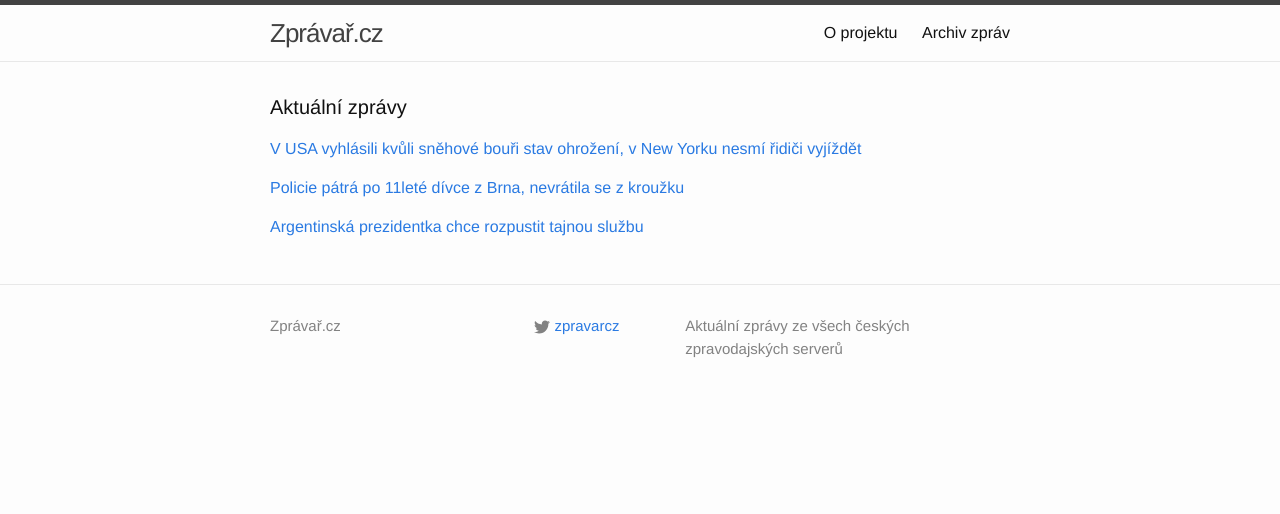
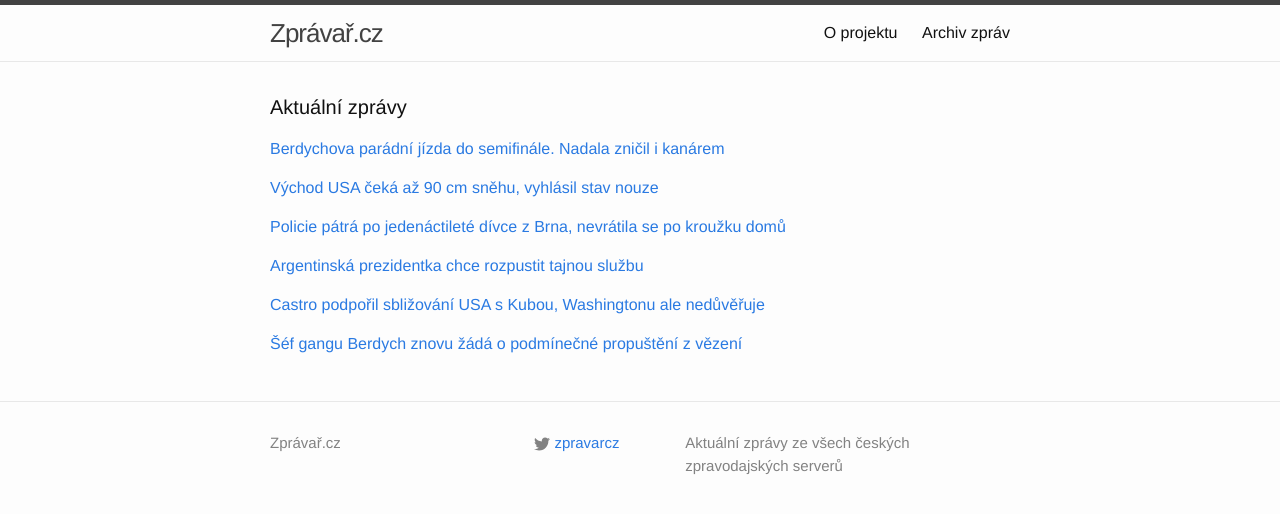
Before and after one commit to adliska/zpravar, a Jekyll site: the page built from index.html, in a window 1280 px wide. Shown: the top 514 px of the page. Built offline with Jekyll 4.4.1, drawn with Linux system fonts in a browser that asks for light colours.

Commit message:
zpravar news update

```diff
--- a/index.html
+++ b/index.html
@@ -5,25 +5,54 @@ layout: default
 <div class="home">
     <h1 class="page-heading">Aktuální zprávy</h1>
 
-<p><a href="javascript:;" onclick="toggle_visibility('zpravy0')">V USA vyhlásili kvůli sněhové bouři stav ohrožení, v New Yorku nesmí řidiči vyjíždět</a></p>
+<p><a href="javascript:;" onclick="toggle_visibility('zpravy0')">Berdychova parádní jízda do semifinále. Nadala zničil i kanárem</a></p>
 <div id="zpravy0" style="display:none">
 <ul>
+<li><a href=http://sport.idnes.cz/berdychova-paradni-jizda-do-semifinale-nadala-znicil-i-kanarem-p6e-/tenis.aspx?c=A150127_051439_tenis_vis>Berdychova parádní jízda do semifinále. Nadala zničil i kanárem - sport.idnes.cz</a></li>
+<li><a href=http://www.sportovninoviny.cz/zpravy/berdych-porazil-nadala-a-je-znovu-v-semifinale-australian-open/1173823>Berdych porazil Nadala a je znovu v semifinále Australian Open - www.sportovninoviny.cz</a></li>
+<li><a href=http://www.rozhlas.cz/_zprava/berdych-porazil-nadala-a-je-v-semifinale-australian-open--1448254>Berdych porazil Nadala a je v semifinále Australian Open - www.rozhlas.cz</a></li>
+<li><a href=http://sport.aktualne.cz/tenis-australian-open-ctvrtfinale-berdych-nadal/r~8cde84b8a5e411e4833a0025900fea04/>Bravo! Berdych zlomil Nadalovo prokletí a je v semifinále - sport.aktualne.cz</a></li>
+<li><a href=http://www.tyden.cz/rubriky/sport/tenis/tenisova-senzace-berdych-rozdrtil-nadala-a-postoupil-do-semifinale_331461.html>Tenisová senzace! Berdych rozdrtil Nadala a postoupil do semifinále - www.tyden.cz</a></li>
+<li><a href=http://sport.idnes.cz/sarapovova-nedala-sanci-bouchardove-a-v-melbourne-je-v-semifinale-pyf-/tenis.aspx?c=A150127_051439_tenis_vis>Šarapovová nedala šanci Bouchardové a v Melbourne je v semifinále - sport.idnes.cz</a></li>
+</ul>
+</div><p><a href="javascript:;" onclick="toggle_visibility('zpravy1')">Východ USA čeká až 90 cm sněhu, vyhlásil stav nouze</a></p>
+<div id="zpravy1" style="display:none">
+<ul>
+<li><a href=http://zpravy.aktualne.cz/zahranici/usa-vyhlizeji-nejvetsi-bouri-vychod-vyhlasil-stav-nouze/r~9bec8ff4a5e911e4833a0025900fea04/>Východ USA čeká až 90 cm sněhu, vyhlásil stav nouze - zpravy.aktualne.cz</a></li>
+<li><a href=http://zahranicni.ihned.cz/c1-63443780-sest-statu-usa-vyhlasilo-stav-ohrozeni-ma-napadnout-az-90-centimetru-snehu>Šest států USA vyhlásilo stav ohrožení. Má napadnout až 90 centimetrů sněhu - zahranicni.ihned.cz</a></li>
+<li><a href=http://zpravy.idnes.cz/snih-kalamita-v-usa-0a6-/zahranicni.aspx?c=A150127_062557_zahranicni_skr>Kvůli sněhu je v USA stav ohrožení, guvernéři vyhlásili zákaz vyjíždět - zpravy.idnes.cz</a></li>
 <li><a href=http://www.novinky.cz/zahranicni/amerika/359898-v-usa-vyhlasili-kvuli-snehove-bouri-stav-ohrozeni-v-new-yorku-nesmi-ridici-vyjizdet.html>V USA vyhlásili kvůli sněhové bouři stav ohrožení, v New Yorku nesmí řidiči vyjíždět - www.novinky.cz</a></li>
 <li><a href=http://www.ceskenoviny.cz/zpravy/zpravy/sest-statu-usa-vyhlasilo-kvuli-snehove-bouri-stav-ohrozeni/1173814>Šest států USA vyhlásilo kvůli sněhové bouři stav ohrožení - www.ceskenoviny.cz</a></li>
 <li><a href=http://zpravy.aktualne.cz/zahranici/vychodni-pobrezi-usa-ocekava-rekordni-privaly-snehu/r~96d6de90a5b011e4ab15002590604f2e/>Východní pobřeží USA očekává rekordní přívaly sněhu - zpravy.aktualne.cz</a></li>
 </ul>
-</div><p><a href="javascript:;" onclick="toggle_visibility('zpravy1')">Policie pátrá po 11leté dívce z Brna, nevrátila se z kroužku</a></p>
-<div id="zpravy1" style="display:none">
+</div><p><a href="javascript:;" onclick="toggle_visibility('zpravy2')">Policie pátrá po jedenáctileté dívce z Brna, nevrátila se po kroužku domů</a></p>
+<div id="zpravy2" style="display:none">
 <ul>
+<li><a href=http://www.rozhlas.cz/_zprava/policie-patra-po-jedenactilete-divce-z-brna-nevratila-se-po-krouzku-domu--1448253>Policie pátrá po jedenáctileté dívce z Brna, nevrátila se po kroužku domů - www.rozhlas.cz</a></li>
+<li><a href=http://www.novinky.cz/krimi/359901-policie-patra-po-11lete-divce-z-brna-nevratila-se-z-krouzku-domu.html>Policie pátrá po 11leté dívce z Brna, nevrátila se z kroužku domů  - www.novinky.cz</a></li>
 <li><a href=http://zpravy.aktualne.cz/regiony/jihomoravsky/policie-patra-po-11lete-divce-z-brna-nevratila-se-z-krouzku/r~362aea6ca5e411e4a7d8002590604f2e/>Policie pátrá po 11leté dívce z Brna, nevrátila se z kroužku - zpravy.aktualne.cz</a></li>
 <li><a href=http://www.ceskenoviny.cz/zpravy/zpravy/policie-patra-po-11lete-divce-z-brna-nevratila-se-z-krouzku-domu/1173820>Policie pátrá po 11leté dívce z Brna, nevrátila se z kroužku domů - www.ceskenoviny.cz</a></li>
 <li><a href=http://www.rozhlas.cz/_zprava/policie-patra-po-jedenactilete-divce-z-brna-nevratila-po-krouzku-domu--1448253>Policie pátrá po jedenáctileté dívce z Brna, nevrátila po kroužku domů - www.rozhlas.cz</a></li>
 </ul>
-</div><p><a href="javascript:;" onclick="toggle_visibility('zpravy2')">Argentinská prezidentka chce rozpustit tajnou službu</a></p>
-<div id="zpravy2" style="display:none">
+</div><p><a href="javascript:;" onclick="toggle_visibility('zpravy3')">Argentinská prezidentka chce rozpustit tajnou službu</a></p>
+<div id="zpravy3" style="display:none">
 <ul>
 <li><a href=http://zpravy.aktualne.cz/zahranici/argentinska-prezidentka-chce-rozpustit-tajnou-sluzbu/r~1dbdf940a5e611e49f60002590604f2e/>Argentinská prezidentka chce rozpustit tajnou službu - zpravy.aktualne.cz</a></li>
 <li><a href=http://www.novinky.cz/zahranicni/amerika/359900-argentinska-prezidentka-se-chysta-rozpustit-rozvedku.html>Argentinská prezidentka se chystá rozpustit rozvědku  - www.novinky.cz</a></li>
 <li><a href=http://www.ceskatelevize.cz/ct24/svet/299601-argentinska-prezidentka-se-poprve-vyjadrila-ke-kauze-nisman/>Argentinská prezidentka se poprvé vyjádřila ke kauze Nisman - www.ceskatelevize.cz</a></li>
 </ul>
+</div><p><a href="javascript:;" onclick="toggle_visibility('zpravy4')">Castro podpořil sbližování USA s Kubou, Washingtonu ale nedůvěřuje</a></p>
+<div id="zpravy4" style="display:none">
+<ul>
+<li><a href=http://zpravy.e15.cz/zahranicni/politika/castro-podporil-sblizovani-usa-s-kubou-washingtonu-ale-neduveruje-1156858>Castro podpořil sbližování USA s Kubou, Washingtonu ale nedůvěřuje - zpravy.e15.cz</a></li>
+<li><a href=http://www.novinky.cz/zahranicni/amerika/359899-fidel-castro-podporil-sblizovani-kuby-a-spojenych-statu.html>Fidel Castro podpořil sbližování Kuby a Spojených států  - www.novinky.cz</a></li>
+<li><a href=http://www.ceskenoviny.cz/zpravy/zpravy/fidel-castro-vyjadril-podporu-sblizovani-kuby-a-spojenych-statu/1173809>Fidel Castro vyjádřil podporu sbližování Kuby a Spojených států - www.ceskenoviny.cz</a></li>
+</ul>
+</div><p><a href="javascript:;" onclick="toggle_visibility('zpravy5')">Šéf gangu Berdych znovu žádá o podmínečné propuštění z vězení</a></p>
+<div id="zpravy5" style="display:none">
+<ul>
+<li><a href=http://www.rozhlas.cz/_zprava/sef-gangu-berdych-znovu-zada-o-podminecne-propusteni-z-vezeni--1448250>Šéf gangu Berdych znovu žádá o podmínečné propuštění z vězení - www.rozhlas.cz</a></li>
+<li><a href=http://www.rozhlas.cz/_zprava/soud-znovu-zvazi-propusteni-sefa-berdychova-gangu--1448250>Soud znovu zváží propuštění šéfa Berdychova gangu - www.rozhlas.cz</a></li>
+<li><a href=http://www.rozhlas.cz/_zprava/soud-znovu-zvazi-propusteni-sefa-berdychova-gangu-mohl-by-pracovat-jako-skladnik--1448250>Soud znovu zváží propuštění šéfa Berdychova gangu, mohl by pracovat jako skladník - www.rozhlas.cz</a></li>
+</ul>
 </div></div>
```
